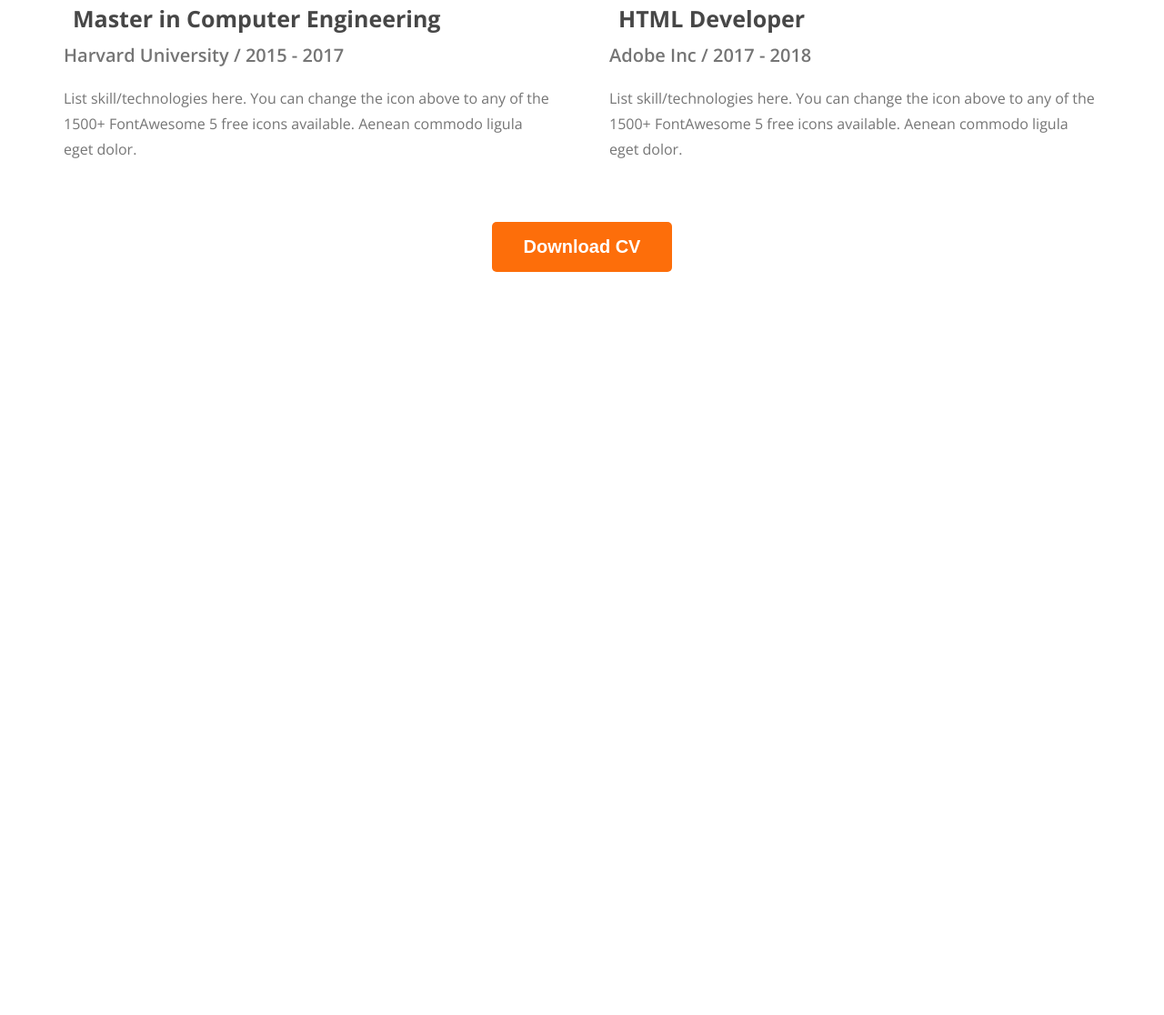
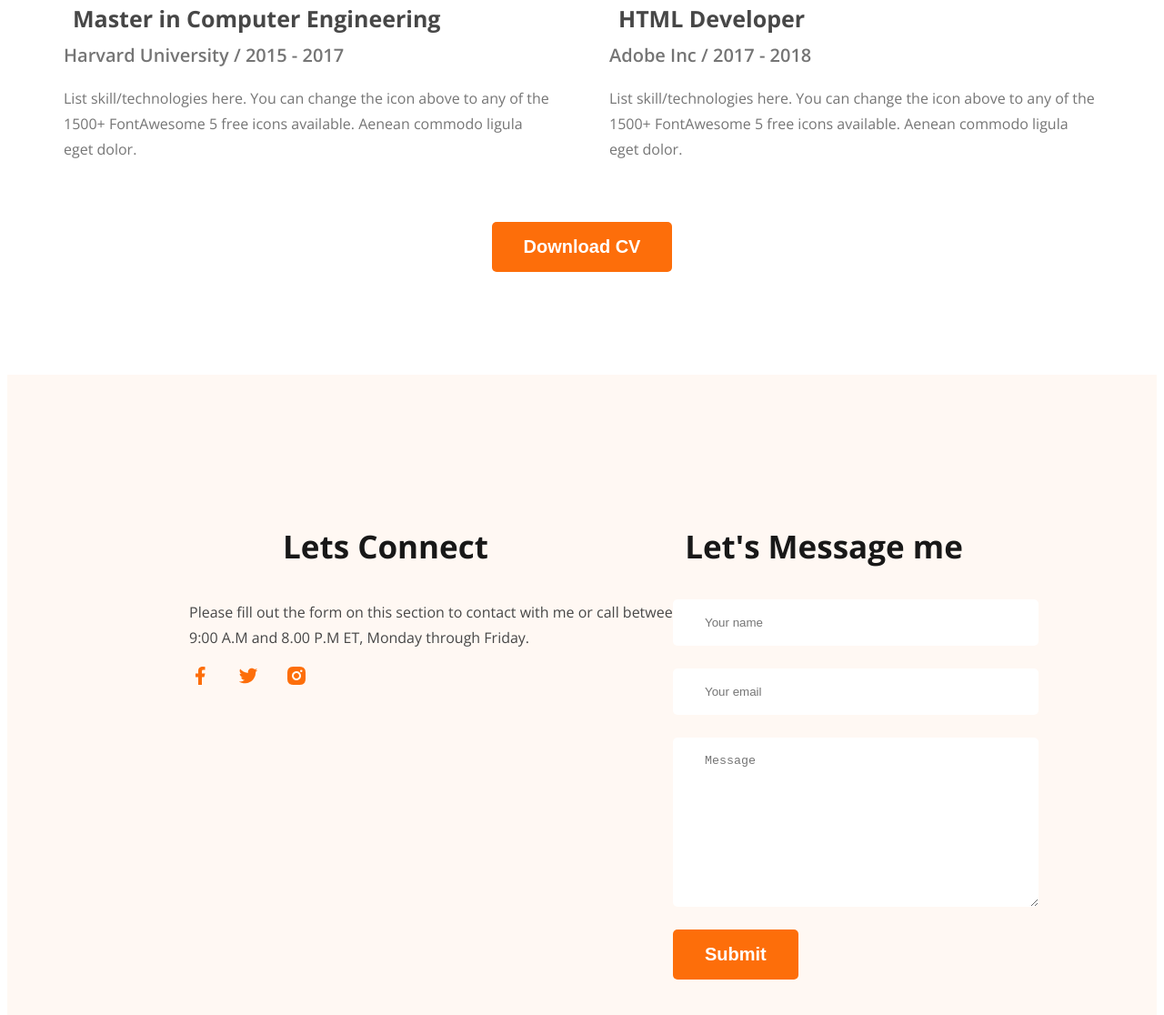
Before and after one commit to SaikaT-41/web-developer-portfolio, a plain HTML site: page index.html in a window 1280 px wide. Shown: the part 3153-4269 px from the top of the page at 91% size. Before the commit the page ends 3460 px from the top, so only its background shows below. Drawn offline with nearby package versions, Linux system fonts and the light colour scheme.

Commit message:
adding footer

```diff
--- a/index.html
+++ b/index.html
@@ -158,7 +158,26 @@
     </main>
 
     <footer>
+        <div class="footer-column">
+            <h3 class="section-title">Lets Connect</h3>
+            <p class="footer-description">Please fill out the form on this section to contact with me or call between 9:00 A.M and 8.00 P.M ET, Monday through Friday.</p>
+            <div class="social-links">
+                <a href=""><img src="images/icons/facebook.png" alt=""></a>
+                <a href=""><img src="images/icons/twitter.png" alt=""></a>
+                <a href=""><img src="images/icons/insta.png" alt=""></a>
+            </div>
+        </div>
 
+        <div class="footer-column">
+            <h3 class="section-title">Let's Message me</h3>
+            <form class="form" action="">
+                <input type="text" placeholder="Your name">
+                <input type="email" name="" id="" placeholder="Your email">
+                <textarea name="" id="" cols="30" rows="10" placeholder="Message"></textarea>
+                <input type="submit" value="Submit" class="btn-primary">
+
+            </form>
+        </div>
     </footer>
 </body>
 </html>
--- a/styles/portfolio.css
+++ b/styles/portfolio.css
@@ -211,7 +211,7 @@ main section {
     margin: 10px;
 }
 
-.resume-item-institute{
+.resume-item-institute {
     color: #757575;
     font-size: 20px;
     font-weight: 600;
@@ -219,18 +219,64 @@ margin-bottom: 20px;
     margin-top: 0;
 }
 
-.resume-item-description{
+.resume-item-description {
     color: #757575;
     font-size: 16px;
     font-weight: 400;
-line-height: 28px; /* 175% */
+    line-height: 28px;
+    /* 175% */
 }
 
-.resume-container hr{
+.resume-container hr {
     /* margin: 30px 60px; */
 }
+
 /* button */
-.download-cv{
+.download-cv {
     text-align: center;
     margin-top: 50px;
 }
+
+/* footer section */
+footer {
+    display: flex;
+    background: #FFF8F3;
+    margin-top: 113px;
+    padding: 130px 200px;
+    gap: 100px;
+}
+
+.footer-column {
+    width: 50%;
+}
+
+.footer-description {
+    width: 562px;
+    color: #474747;
+    font-size: 16px;
+    font-weight: 400;
+    line-height: 28px;
+    text-align: left;
+    /* 175% */
+}
+
+.form input[type="text"],
+.form input[type="email"],
+textarea {
+    display: block;
+    margin-bottom: 25px;
+    padding: 18px 35px;
+    color: #757575;
+    border-radius: 5px;
+    background: #FFF;
+    border: 0;
+    width: 100%;
+
+}
+
+.social-links a {
+    padding-right: 25px;
+    width: 24px;
+    height: 24px;
+
+}
```
Lines whose indentation alone changed are shown as unchanged.
